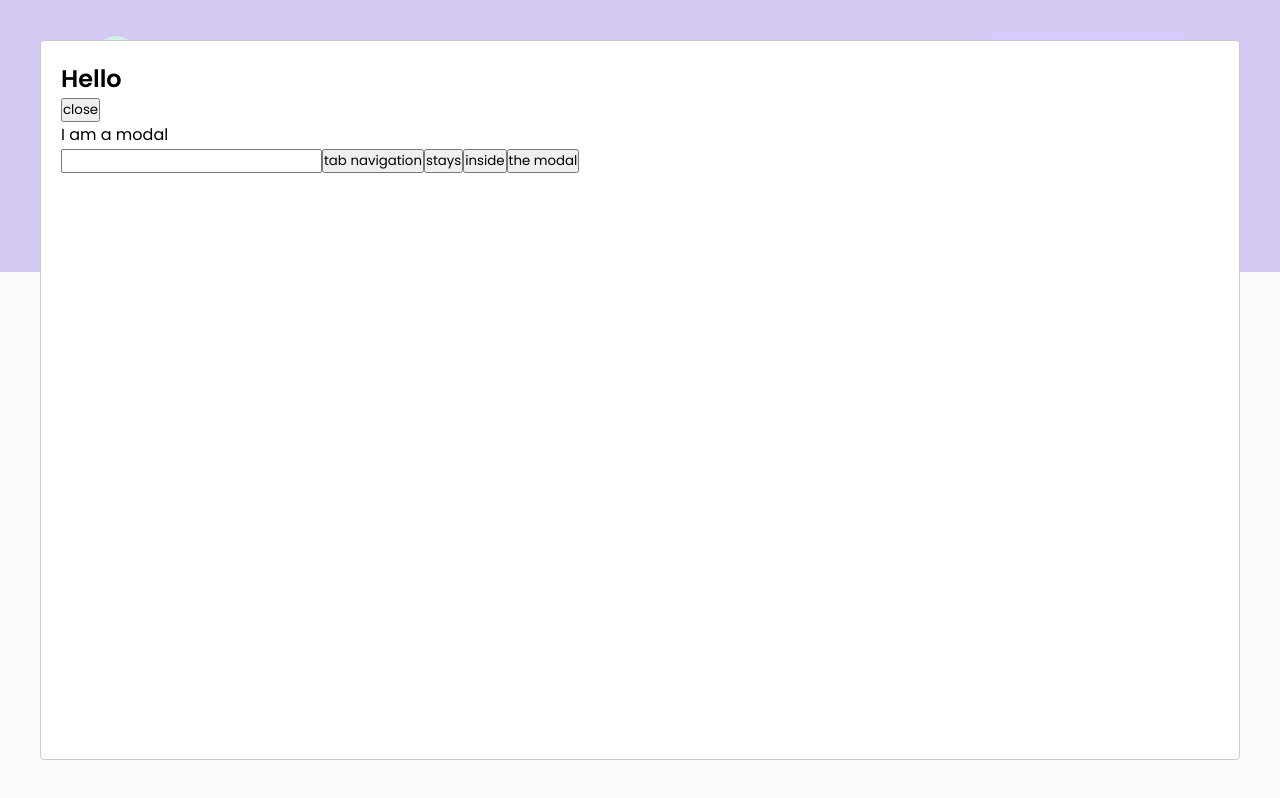
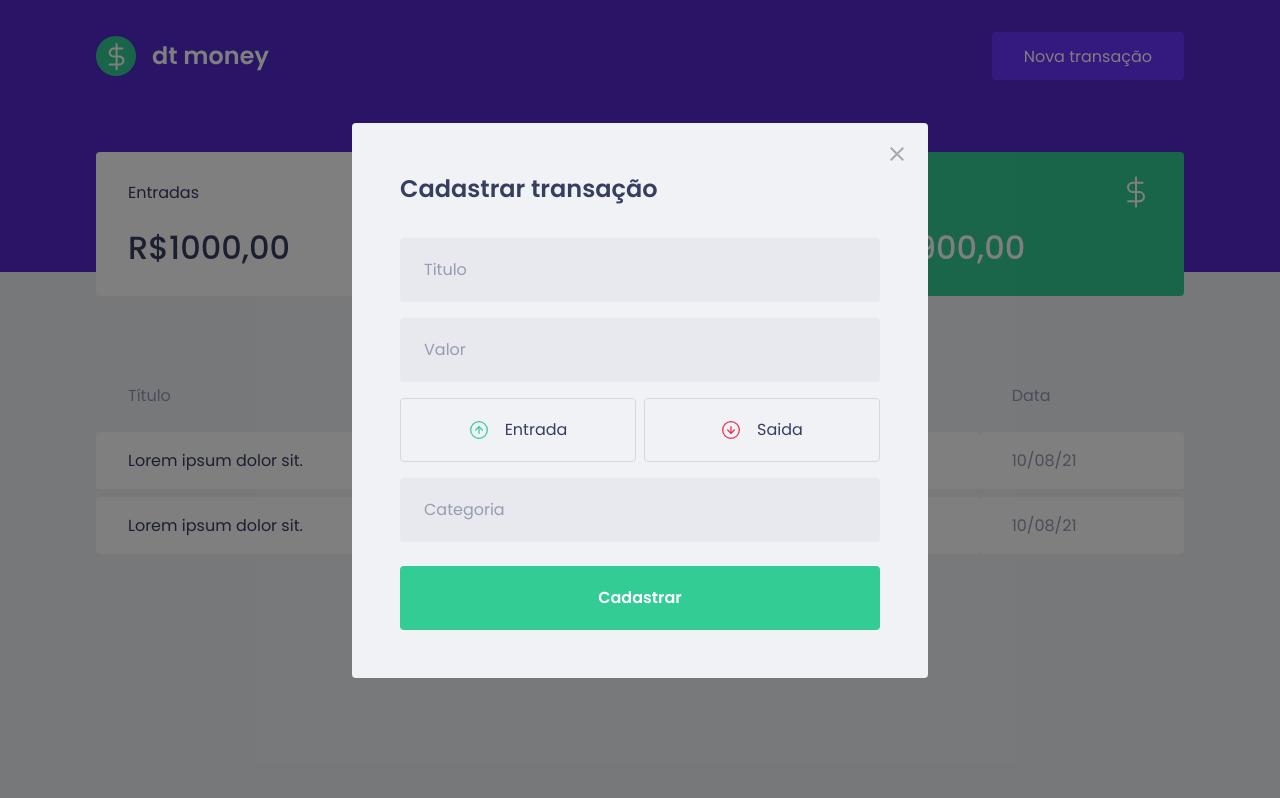
Before and after one commit to araujo-jp/dt-money, a React (Create React App) app: page / in a window 1280 px wide. Both pictures are taken after a click on the button "Nova transação". Built offline with nearby package versions, Linux system fonts and the light colour scheme; no server answers; what miragejs would draw is missing.

Commit message:
feat: add modal end styles
creating modal, defining its structure and creating type buttons

```diff
--- a/package.json
+++ b/package.json
@@ -13,6 +13,7 @@
   "dependencies": {
     "axios": "^0.21.4",
     "miragejs": "^0.1.41",
+    "polished": "^4.1.3",
     "react": "^17.0.2",
     "react-dom": "^17.0.2",
     "react-modal": "^3.14.3",
--- a/src/components/NewTransactionModal/index.tsx
+++ b/src/components/NewTransactionModal/index.tsx
@@ -1,6 +1,9 @@
-import { useState } from 'react'
 import Modal from 'react-modal'
-import { Container } from './styles'
+import { Container, TransactionTypeContainer } from './styles'
+
+import closeImg from '../../assets/close.svg'
+import incomeImg from '../../assets/income.svg'
+import outcomeImg from '../../assets/outcome.svg'
 
 interface NewTransactionModalProps {
   isOpen: boolean;
@@ -11,19 +14,41 @@
 
   return (
     <Modal
-        isOpen={isOpen}
-        onRequestClose={onRequestClose}
-        >
-          <h2>Hello</h2>
-          <button onClick={onRequestClose}>close</button>
-          <div>I am a modal</div>
-          <form>
-            <input />
-            <button>tab navigation</button>
-            <button>stays</button>
-            <button>inside</button>
-            <button>the modal</button>
-          </form>
+      isOpen={isOpen}
+      onRequestClose={onRequestClose}
+      overlayClassName="react-modal-overlay"
+      className="react-modal-content"
+    >
+      <button
+      type="button"
+      onClick={onRequestClose}
+      className="react-modal-close"
+      >
+        <img src={closeImg} alt="Fechar modal" />
+      </button>
+      <Container>
+        <h2>Cadastrar transação</h2>
+
+        <input type="text" placeholder="Titulo" />
+        <input type="number" placeholder="Valor" />
+
+        <TransactionTypeContainer>
+          <button type="button">
+            <img src={incomeImg} alt="Entrada" />
+            <span>Entrada</span>
+          </button>
+          <button type="button">
+            <img src={outcomeImg} alt="Saida" />
+            <span>Saida</span>
+          </button>
+        </TransactionTypeContainer>
+
+        <input type="text" placeholder="Categoria" />
+
+        <button type="submit">
+          Cadastrar
+        </button>
+      </Container>
     </Modal>
   )
 }
--- a/src/components/NewTransactionModal/styles.ts
+++ b/src/components/NewTransactionModal/styles.ts
@@ -1,5 +1,87 @@
 import styled from 'styled-components';
+import { darken } from 'polished'
 
-export const Container = styled.div`
+export const Container = styled.form`
+  h2 {
+    color: var(--title);
+    font-size: 1.5rem;
+    margin-bottom: 2rem;
+  }
 
+  input {
+    width: 100%;
+    padding: 0 1.5rem;
+    height: 4rem;
+    border-radius: 0.25rem;
+
+    border: #d7d7d7;
+    background: #e7e9ee;
+
+    font-weight: 400;
+    font-size: 1rem;
+
+    &::placeholder {
+      color: var(--text);
+    }
+
+    & + input {
+      margin-top: 1rem;
+    }
+  }
+
+  button[type="submit"] {
+    width: 100%;
+    padding: 0 1.5rem;
+    height: 4rem;
+    background: var(--green);
+    color: #fff;
+    border-radius: 0.25rem;
+    border: 0;
+    font-size: 1rem;
+    font-weight: 600;
+    margin-top: 1.5rem;
+
+    transition: filter 0.2s;
+
+    &:hover {
+      filter: brightness(0.9);
+    }
+  }
 `
+
+export const TransactionTypeContainer = styled.div`
+  margin: 1rem 0;
+  display: grid;
+  grid-template-columns: 1fr 1fr;
+  gap: 0.5rem;
+
+  button {
+    height: 4rem;
+    border: 1px solid #d7d7d7;
+    border-radius: 0.25rem;
+
+    background: transparent;
+
+    display: flex;
+    align-items: center;
+    justify-content: center;
+
+    transition: border-color 0.2s;
+
+    &:hover {
+      border-color: ${darken(0.1, '#d7d7d7')};
+    }
+
+    img {
+      width: 20px;
+      height: 20px;
+    }
+
+    span {
+      display: inline-block;
+      margin-left: 1rem;
+      font-size: 1rem;
+      color: var(--title);
+    }
+  }
+`
--- a/src/styles/global.ts
+++ b/src/styles/global.ts
@@ -50,4 +50,41 @@
     opacity: 0.6;
     cursor: not-allowed;
   }
+
+  .react-modal-overlay {
+    background: rgba(0, 0, 0, 0.5);
+
+    position: fixed;
+    top: 0;
+    bottom: 0;
+    right: 0;
+    left: 0;
+
+    display: flex;
+    align-items: center;
+    justify-content: center;
+  }
+
+  .react-modal-content {
+    width: 100%;
+    max-width: 576px;
+    background: var(--background);
+    padding: 3rem;
+    position: relative;
+    border-radius: 0.25rem;
+  }
+
+  .react-modal-close {
+    position: absolute;
+    right: 1.5rem;
+    top: 1.5rem;
+    border: 0;
+    background: transparent;
+    transition: filter 0.2s;
+
+
+    &:hover {
+      filter: brightness(0.8);
+    }
+  }
 `
```
Also changed, not shown: 1 other file (tests, documents, lock files or other folders).
